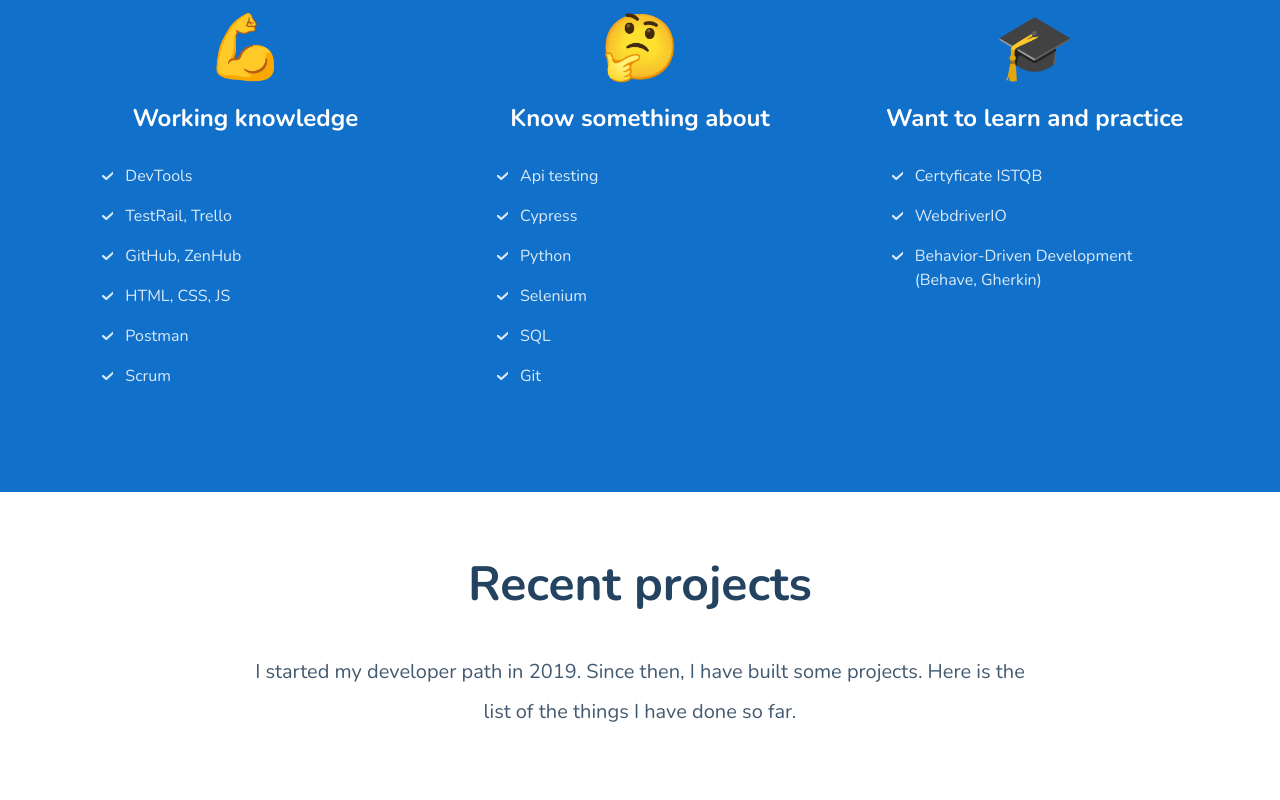
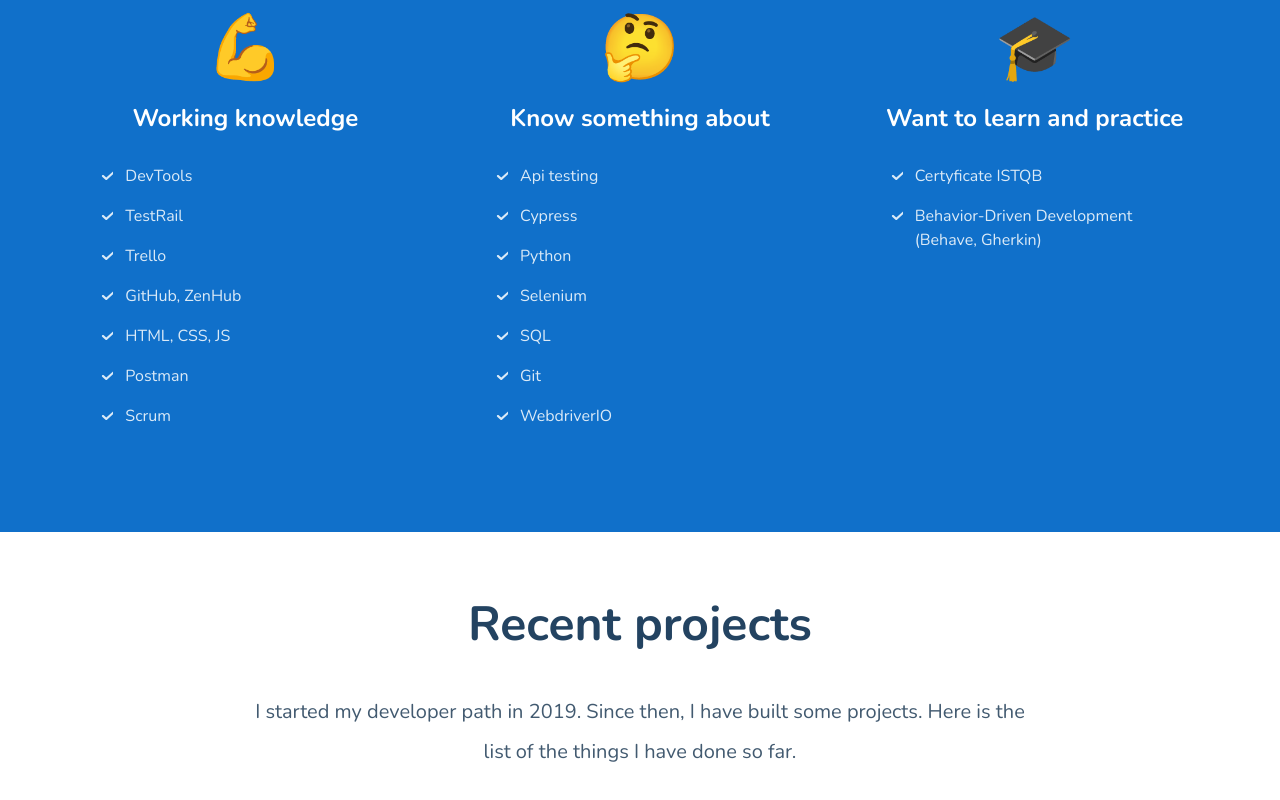
Before and after one commit to ewaforman/ewaforman.github.io, a website built with webpack: page src/pages/index.html in a window 1280 px wide. Shown: the part 1433-2233 px from the top of the page. Built offline with nearby package versions, Linux system fonts and the light colour scheme; no server answers.

Commit message:
update skills

```diff
--- a/src/pages/index.html
+++ b/src/pages/index.html
@@ -73,7 +73,8 @@
             <h3 class="skills-section__header">Working knowledge</h3>
             <ul class="skills-list skills-list--blue">
               <li class="skills-list__item">DevTools</li>
-              <li class="skills-list__item">TestRail, Trello</li>
+              <li class="skills-list__item">TestRail</li>
+              <li class="skills-list__item">Trello</li>
               <li class="skills-list__item">GitHub, ZenHub</li>
               <li class="skills-list__item">HTML, CSS, JS</li>
               <li class="skills-list__item">Postman</li>
@@ -90,6 +91,7 @@
               <li class="skills-list__item">Selenium</li>
               <li class="skills-list__item">SQL</li>
               <li class="skills-list__item">Git</li>
+              <li class="skills-list__item">WebdriverIO</li>
             </ul>
           </article>
           <article class="skills-section">
@@ -97,7 +99,6 @@
             <h3 class="skills-section__header">Want to learn and practice</h3>
             <ul class="skills-list skills-list--blue">
               <li class="skills-list__item">Certyficate ISTQB</li>
-              <li class="skills-list__item">WebdriverIO</li>
               <li class="skills-list__item">Behavior-Driven Development (Behave, Gherkin)</li>
             </ul>
           </article>
```
